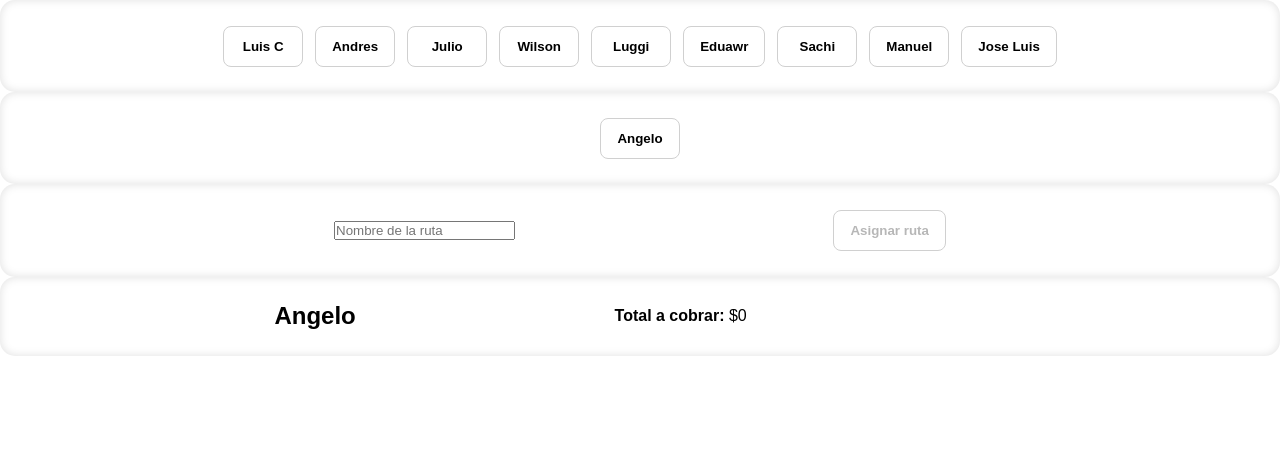
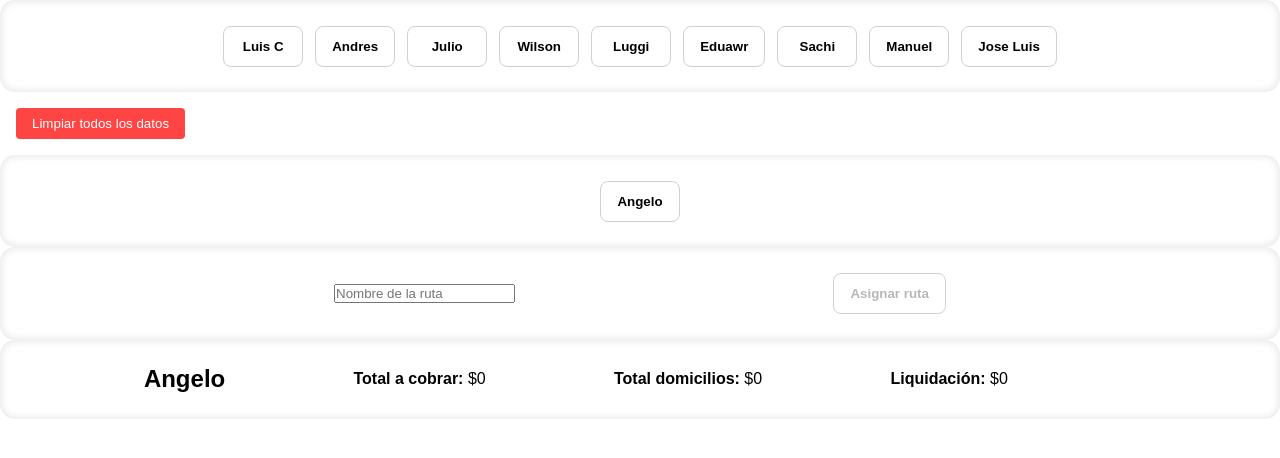
Before and after one commit to joseluiscodesk8/capture, a Next.js app: page /enrutamiento in a window 1280 px wide. Both pictures are taken after a click on the button "Angelo". Shown: the top 458 px of the page. Built offline with nearby package versions, Linux system fonts and the light colour scheme.

Commit message:
add name of the localstorage

```diff
--- a/src/app/enrutamiento/components/Rutas.tsx
+++ b/src/app/enrutamiento/components/Rutas.tsx
@@ -10,11 +10,13 @@ interface DeliveryMan {
 
 interface TaskImage {
   id: number;
-  file: File;
+  file?: File; // Hacer opcional para localStorage
   preview: string;
   status: "pagado" | "precio" | null;
   price?: number;
   tempPrice?: string;
+  deliveryFee?: number;
+  tempDeliveryFee?: string;
 }
 
 interface Task {
@@ -27,6 +29,9 @@ interface RouteDeliveryMan {
   name: string;
   tasks: Task[];
 }
+
+// Clave para localStorage
+const STORAGE_KEY = "rutas-app-data";
 
 export default function Rutas() {
   const deliveryMen: DeliveryMan[] = [
@@ -42,10 +47,30 @@ export default function Rutas() {
     { name: "Jose Luis" },
   ];
 
-  const [route, setRoute] = useState<RouteDeliveryMan[]>([]);
-  const [activeDeliveryMan, setActiveDeliveryMan] = useState<string | null>(
-    null
-  );
+  const [route, setRoute] = useState<RouteDeliveryMan[]>(() => {
+    // Cargar datos del localStorage al iniciar
+    if (typeof window !== "undefined") {
+      const savedData = localStorage.getItem(STORAGE_KEY);
+      if (savedData) {
+        try {
+          return JSON.parse(savedData);
+        } catch (error) {
+          console.error("Error al cargar datos del localStorage:", error);
+        }
+      }
+    }
+    return [];
+  });
+
+  const [activeDeliveryMan, setActiveDeliveryMan] = useState<string | null>(() => {
+    // Restaurar el repartidor activo si existe
+    if (typeof window !== "undefined") {
+      const savedActive = localStorage.getItem(`${STORAGE_KEY}-active`);
+      return savedActive || null;
+    }
+    return null;
+  });
+
   const [activeTaskId, setActiveTaskId] = useState<number | null>(null);
   const [newTaskName, setNewTaskName] = useState("");
 
@@ -55,6 +80,26 @@ export default function Rutas() {
   useEffect(() => {
     taskIdRef.current = Date.now();
   }, []);
+
+  // Función para guardar datos en localStorage
+  const saveToLocalStorage = (routes: RouteDeliveryMan[], activeMan: string | null) => {
+    if (typeof window !== "undefined") {
+      // Guardar las rutas
+      localStorage.setItem(STORAGE_KEY, JSON.stringify(routes));
+
+      // Guardar el repartidor activo
+      if (activeMan) {
+        localStorage.setItem(`${STORAGE_KEY}-active`, activeMan);
+      } else {
+        localStorage.removeItem(`${STORAGE_KEY}-active`);
+      }
+    }
+  };
+
+  // Actualizar localStorage cuando cambie route
+  useEffect(() => {
+    saveToLocalStorage(route, activeDeliveryMan);
+  }, [route, activeDeliveryMan]);
 
   const longPressTimer = useRef<NodeJS.Timeout | null>(null);
   const [imageToDelete, setImageToDelete] = useState<number | null>(null);
@@ -105,7 +150,7 @@ export default function Rutas() {
 
     const images: TaskImage[] = Array.from(files).map((file, index) => ({
       id: Date.now() + index,
-      file,
+      file, // Guardamos la referencia al archivo
       preview: URL.createObjectURL(file),
       status: null,
     }));
@@ -230,6 +275,77 @@ export default function Rutas() {
     );
   };
 
+  const setTempImageDeliveryFee = (
+    taskId: number,
+    imageId: number,
+    value: string
+  ) => {
+    setRoute((prev) =>
+      prev.map((man) =>
+        man.name === activeDeliveryMan
+          ? {
+              ...man,
+              tasks: man.tasks.map((task) =>
+                task.id === taskId
+                  ? {
+                      ...task,
+                      images: task.images.map((img) =>
+                        img.id === imageId
+                          ? { ...img, tempDeliveryFee: value }
+                          : img
+                      ),
+                    }
+                  : task
+              ),
+            }
+          : man
+      )
+    );
+  };
+
+  const setImageDeliveryFee = (
+    taskId: number,
+    imageId: number,
+    fee: number
+  ) => {
+    setRoute((prev) =>
+      prev.map((man) =>
+        man.name === activeDeliveryMan
+          ? {
+              ...man,
+              tasks: man.tasks.map((task) =>
+                task.id === taskId
+                  ? {
+                      ...task,
+                      images: task.images.map((img) =>
+                        img.id === imageId
+                          ? { ...img, deliveryFee: fee, tempDeliveryFee: undefined }
+                          : img
+                      ),
+                    }
+                  : task
+              ),
+            }
+          : man
+      )
+    );
+  };
+
+  // Función para limpiar todos los datos
+  const clearAllData = () => {
+    if (confirm("¿Estás seguro de que quieres eliminar todos los datos? Esta acción no se puede deshacer.")) {
+      setRoute([]);
+      setActiveDeliveryMan(null);
+      setActiveTaskId(null);
+
+      if (typeof window !== "undefined") {
+        localStorage.removeItem(STORAGE_KEY);
+        localStorage.removeItem(`${STORAGE_KEY}-active`);
+      }
+    }
+  };
+
+  // Función existente para calcular total de efectivo
   const calculateTotalByDeliveryMan = (name: string): number => {
     const man = route.find((m) => m.name === name);
     if (!man) return 0;
@@ -239,6 +355,26 @@ export default function Rutas() {
         acc + task.images.reduce((imgAcc, img) => imgAcc + (img.price ?? 0), 0),
       0
     );
+  };
+
+  // Nueva función para calcular total de domicilios
+  const calculateTotalDeliveryFeeByDeliveryMan = (name: string): number => {
+    const man = route.find((m) => m.name === name);
+    if (!man) return 0;
+
+    return man.tasks.reduce(
+      (acc, task) =>
+        acc + task.images.reduce((imgAcc, img) => imgAcc + (img.deliveryFee ?? 0), 0),
+      0
+    );
+  };
+
+  // NUEVA FUNCIÓN DE LIQUIDACIÓN
+  const calcularLiquidacion = (name: string): number => {
+    const totalEfectivo = calculateTotalByDeliveryMan(name);
+    const totalDomicilios = calculateTotalDeliveryFeeByDeliveryMan(name);
+
+    return totalEfectivo - totalDomicilios;
   };
 
   const activeMan = route.find((m) => m.name === activeDeliveryMan);
@@ -265,6 +401,24 @@ export default function Rutas() {
         )}
         onSelect={handleSelectDeliveryMan}
       />
+
+      {/* Botón para limpiar todos los datos */}
+      {route.length > 0 && (
+        <button
+          onClick={clearAllData}
+          style={{
+            margin: "1rem",
+            padding: "0.5rem 1rem",
+            backgroundColor: "#ff4444",
+            color: "white",
+            border: "none",
+            borderRadius: "4px",
+            cursor: "pointer"
+          }}
+        >
+          Limpiar todos los datos
+        </button>
+      )}
 
       <section>
         <ul className={styles.deliveryManList}>
@@ -303,6 +457,14 @@ export default function Rutas() {
             <p>
               <strong>Total a cobrar:</strong> $
               {calculateTotalByDeliveryMan(activeMan.name)}
+            </p>
+            <p>
+              <strong>Total domicilios:</strong> $
+              {calculateTotalDeliveryFeeByDeliveryMan(activeMan.name)}
+            </p>
+            <p>
+              <strong>Liquidación:</strong> $
+              {calcularLiquidacion(activeMan.name)}
             </p>
 
             <ul>
@@ -352,7 +514,13 @@ export default function Rutas() {
             {activeTask.images.map((img) => (
               <div
                 key={img.id}
-                style={{ border: "1px solid #ccc", padding: "0.5rem" }}
+                style={{
+                  border: "1px solid #ccc",
+                  padding: "0.5rem",
+                  display: "flex",
+                  flexDirection: "column",
+                  gap: "0.5rem"
+                }}
               >
                 <div
                   style={{ position: "relative" }}
@@ -382,6 +550,8 @@ export default function Rutas() {
                   )}
                 </div>
 
+                <div>
+                  <h4 style={{ margin: "0 0 0.25rem 0" }}>Efectivo:</h4>
                   {img.status === null && (
                     <div className={styles.statusButtons}>
                       <button
@@ -402,7 +572,7 @@ export default function Rutas() {
                   )}
 
                   {img.status === "pagado" && (
-                  <p style={{ color: "green", fontWeight: "bold" }}>
+                    <p style={{ color: "green", fontWeight: "bold", margin: 0 }}>
                       Ya pagado
                     </p>
                   )}
@@ -431,12 +601,44 @@ export default function Rutas() {
                               );
                             }
                           }}
+                          style={{ width: "100%" }}
                         />
                       ) : (
-                      <p>${img.price}</p>
+                        <p style={{ margin: 0 }}>${img.price}</p>
                       )}
                     </>
                   )}
+                </div>
+
+                <div>
+                  <h4 style={{ margin: "0 0 0.25rem 0" }}>Domicilio:</h4>
+                  {img.deliveryFee === undefined ? (
+                    <input
+                      type="number"
+                      placeholder="Valor domicilio"
+                      value={img.tempDeliveryFee ?? ""}
+                      onChange={(e) =>
+                        setTempImageDeliveryFee(
+                          activeTask.id,
+                          img.id,
+                          e.target.value
+                        )
+                      }
+                      onKeyDown={(e) => {
+                        if (e.key === "Enter" && img.tempDeliveryFee) {
+                          setImageDeliveryFee(
+                            activeTask.id,
+                            img.id,
+                            Number(img.tempDeliveryFee)
+                          );
+                        }
+                      }}
+                      style={{ width: "100%" }}
+                    />
+                  ) : (
+                    <p style={{ margin: 0 }}>${img.deliveryFee}</p>
+                  )}
+                </div>
               </div>
             ))}
           </div>
```
Lines whose indentation alone changed are shown as unchanged.
